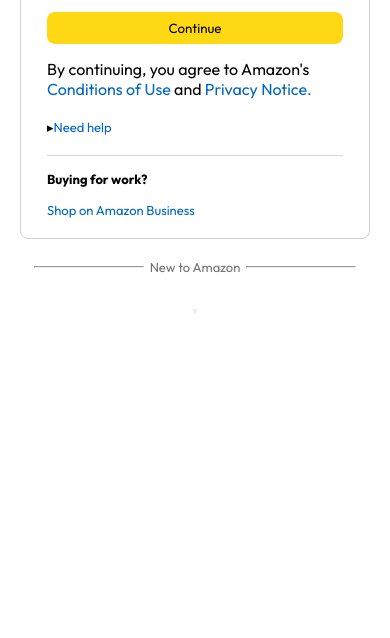
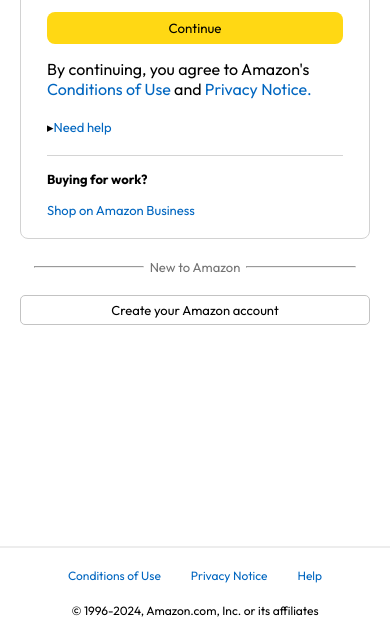
Before and after one commit to Pritam-Ghosh/Amazon.com-Clone, a plain HTML site: page signin.html in a window 390 px wide. Shown: the part 206-844 px from the top of the page. Drawn offline with Linux system fonts and the light colour scheme.

Commit message:
Responsive Design

```diff
--- a/signin.css
+++ b/signin.css
@@ -97,7 +97,7 @@ cursor: pointer;
     color: #0066c0;
  cursor: pointer;
 }
-.signin-buttom{
+.signin-bottom{
     width: 350px;
     font-size: 13px;
    color: #737373;
@@ -107,6 +107,41 @@ cursor: pointer;
    justify-content: center;
    gap: 6px;
 }
-.signin-buttom hr{
+.signin-bottom hr{
     width: 110px;
 }
+.sign-signup-btn{
+    width: 350px;
+    height: 30px;
+    font-size: 13px;
+    background: #fff;
+    border-radius: 5px;
+    border: 1px solid #c3c3c3;
+    cursor: pointer;
+}
+.sign-signup-btn:hover{
+    background: #f1f1f1;
+}
+footer{
+    width: 100%;
+    height: auto;
+    max-height: 200px;
+    margin-top: 20px;
+    padding: 20px 0;
+    position: fixed;
+    bottom: 0;
+    background: linear-gradient(to button,#f4f4f4,#fff);
+    border-top: 2px solid #ededed;
+    font-size: 12px;
+}
+footer .footer-links{
+    display: flex;
+    justify-content: center;
+    gap: 30px;
+    margin-bottom: 20px;
+}
+
+footer .footer-links a{
+    text-decoration: none;
+    color: #0066c0;
+}
--- a/signin.html
+++ b/signin.html
@@ -19,13 +19,21 @@
 <h4>Buying for work?</h4>
 <p class="signin-business"><span>Shop on Amazon Business</span></p>
     </div>
-    <div class="signin-buttom">
+    <div class="signin-bottom">
         <hr>
         <p>New to Amazon</p>
         <hr>
     </div>
 
-    <button></button>
+    <button class="sign-signup-btn">Create your Amazon account</button>
 
+    <footer>
+        <div class="footer-links">
+            <a href=""> Conditions of Use </a>
+            <a href="">Privacy Notice </a>
+            <a href="">Help</a>
+        </div>
+        <p class="footer-copyright">© 1996-2024, Amazon.com, Inc. or its affiliates</p>
+    </footer>
 </body>
 </html>
```
Also changed, not shown: style.css (+57 -21 lines).
